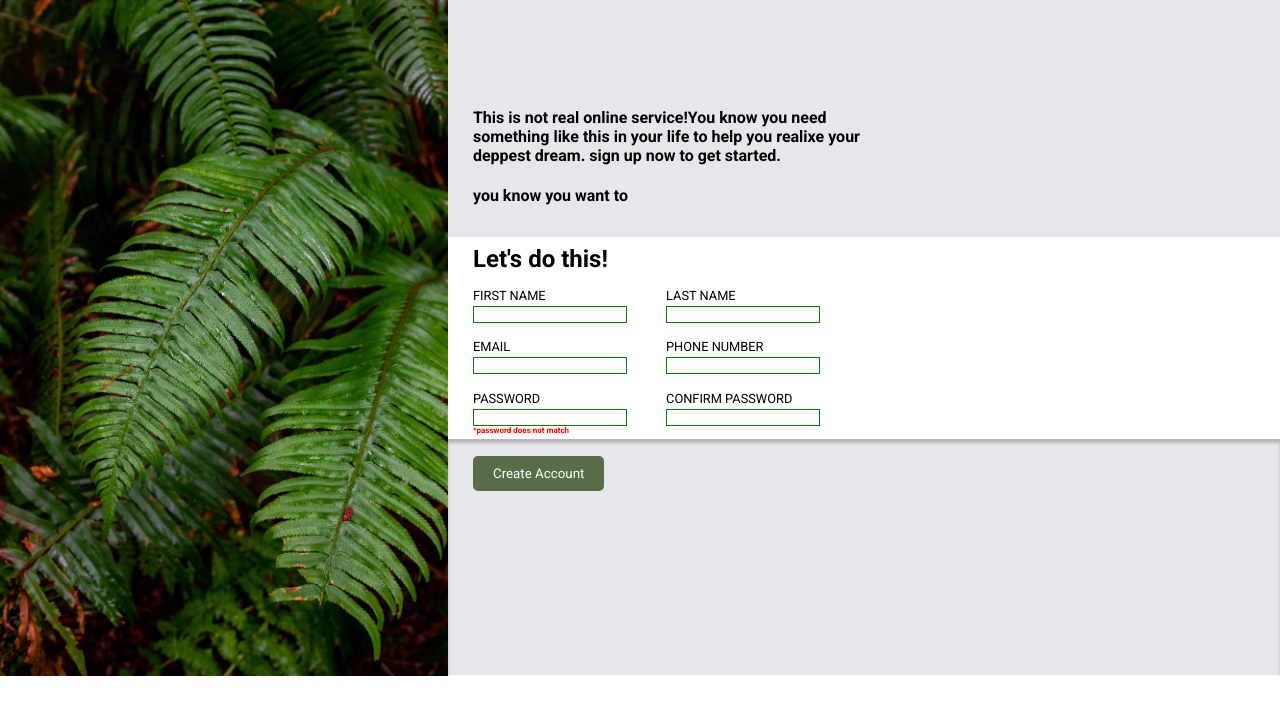
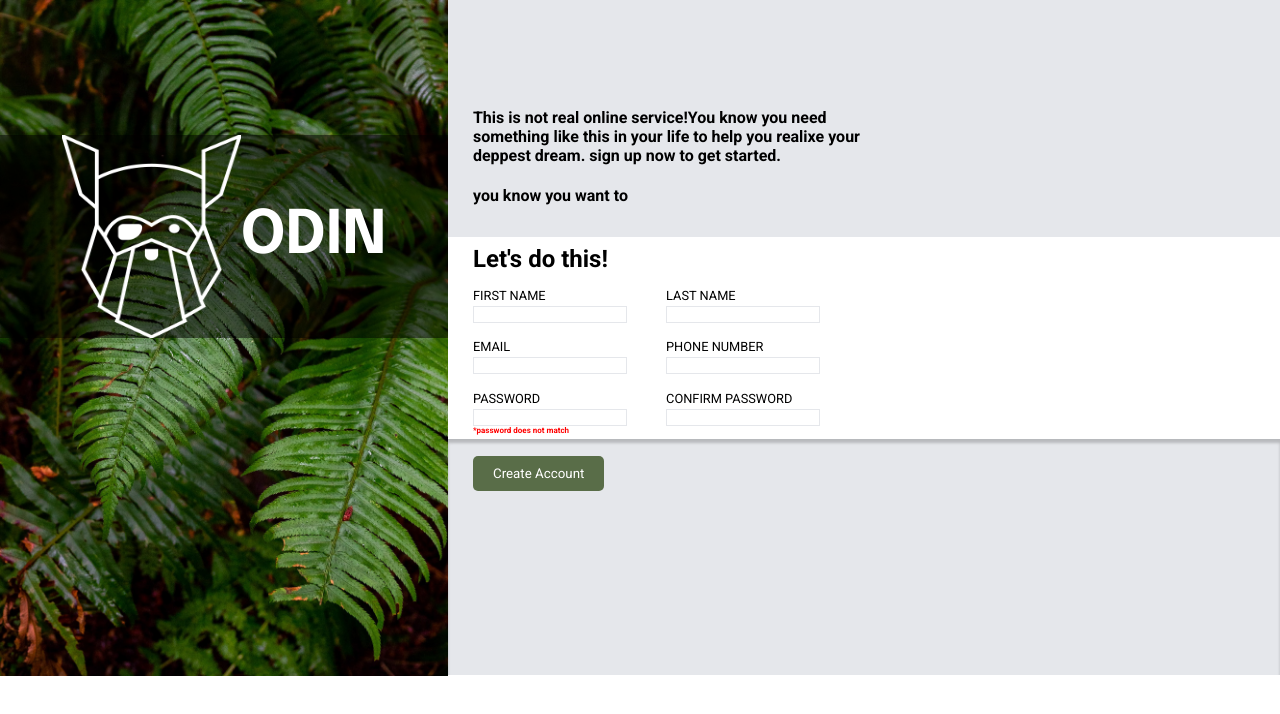
Before and after one commit to Jbsmall17/signUp-form, a React (Vite) app: page / in a window 1280 px wide. Shown: the top 714 px of the page. Built offline with nearby package versions, Linux system fonts and the light colour scheme.

Commit message:
My third commit

```diff
--- a/index.html
+++ b/index.html
@@ -5,7 +5,7 @@
     <link rel="icon" type="image/svg+xml" href="/vite.svg" />
     <!--<link rel="stylesheet" href="css/style.css" />-->
     <meta name="viewport" content="width=device-width, initial-scale=1.0" />
-    <title>Vite + React</title>
+    <title>React SignUp form</title>
   </head>
   <body>
     <div id="root"></div>
--- a/src/components/Input.jsx
+++ b/src/components/Input.jsx
@@ -4,7 +4,7 @@ export default function Input({label,type,name, data, handle}) {
   return (
     <>
       <label>{label}</label><br></br>
-      <input style={{borderColor:"green"}} onChange={(event)=>{handle(event)}}name={name} value={data.name} data={data} className={label.split(" ")[0]}type={type}></input><br></br>
+      <input onChange={(event)=>{handle(event)}}name={name} value={data.name} data={data} className={label.split(" ")[0]}type={type}></input><br></br>
     </>
   )
 }
--- a/src/components/Left.jsx
+++ b/src/components/Left.jsx
@@ -1,9 +1,14 @@
 import React from 'react'
 import flower from "../images/flowers.jpg"
+import odin from "../images/odin.png"
 export default function Left() {
   return (
     <article className='left'>
       <img src={flower} />
+      <div className='logo-container'>
+        <img className="logo" src={odin} />
+        <p>ODIN</p>
+      </div>
     </article>
   )
 }
--- a/src/components/Right.jsx
+++ b/src/components/Right.jsx
@@ -18,7 +18,6 @@ export default function Right() {
         [name] : value
       }
     })
-
   }
   return (
     <article className='right'>
--- a/src/css/style.css
+++ b/src/css/style.css
@@ -1,3 +1,4 @@
+@import url('https://fonts.googleapis.com/css2?family=Epilogue:ital,wght@0,500;0,700;1,500;1,700&family=Silkscreen:wght@400;700&display=swap');
 @import url('https://fonts.googleapis.com/css2?family=Roboto:ital,wght@0,400;0,700;1,400;1,700&display=swap');
 *{
   margin:0;
@@ -18,11 +19,32 @@ main.container{
 }
 article.left{
   width:35%;
+  position:relative;
 }
 article.left img{
   width: 100%;
   height: 100%;
 
+}
+article.left div.logo-container{
+  position: absolute;
+  background-color: rgba(0,0,0,0.5);
+  width:100%;
+  height: 30%;
+  top: 20%;
+  left:0;
+  display:flex;
+  justify-content: center;
+  align-items:center;
+}
+article.left div.logo-container .logo{
+  width: 40%;
+  height: 100%;
+}
+article.left div.logo-container p{
+  font-family: 'Epilogue', sans-serif;
+  color:white;
+  font-size: 60px;
 }
 article.right{
   width: 65%;
```
Also changed, not shown: src/images/odin.png (renamed from src/images/odin-lined.png).
